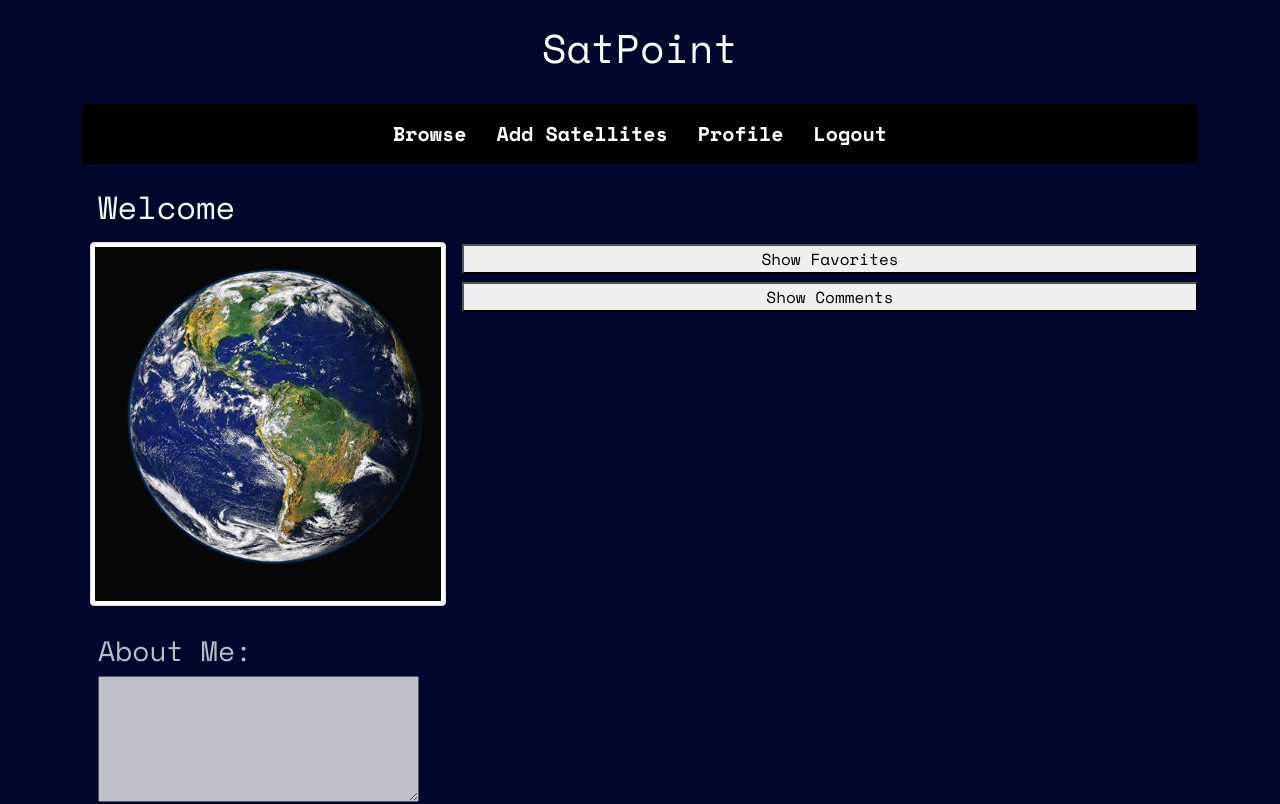
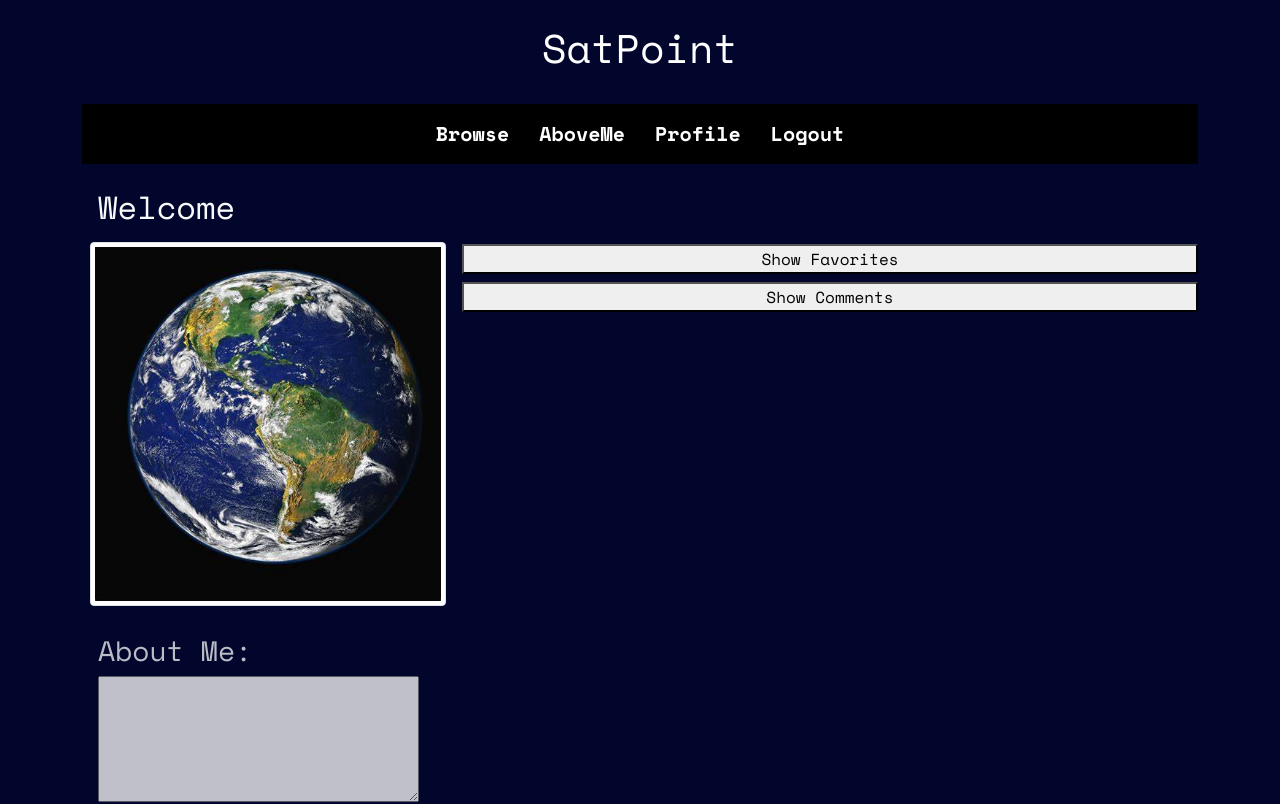
Before and after one commit to 220103JavaFS/project-2-synergy-tokamak-frontend, an Angular app in the folder project-2-satpoint/: page /profile in a window 1280 px wide. Shown: the top 804 px of the page. Built offline with nearby package versions, Linux system fonts and the light colour scheme; no server answers.

Commit message:
renamed add satellites to above me to reflect external api function

```diff
--- a/project-2-satpoint/src/app/components/nav-bar/nav-bar.component.html
+++ b/project-2-satpoint/src/app/components/nav-bar/nav-bar.component.html
@@ -6,7 +6,7 @@
 
 <div class="topnav mb-3">
 <a routerLink="/homepage" class = "topLink" target="_top">Browse</a>
-<a routerLink="/add" class="topLink" target="_top">Add Satellites</a>
+<a routerLink="/add" class="topLink" target="_top">AboveMe</a>
 <!-- <a routerLink="/favorites" class = "topLink" target="_top">Favorites</a> -->
 <a routerLink="/profile" class = "topLink" target="_top">Profile</a>
 <a routerLink="/login" class = "topLink" target="_top">Logout</a>
```
